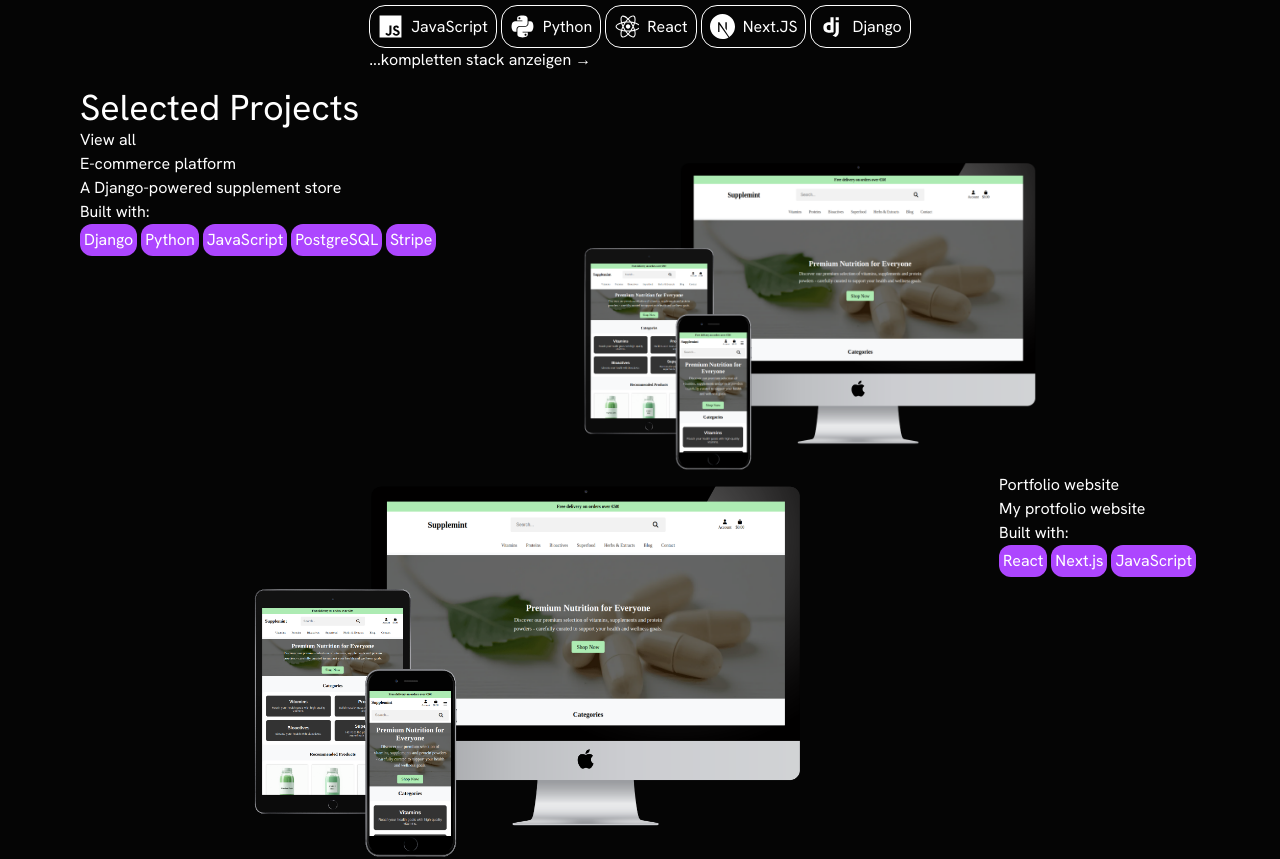
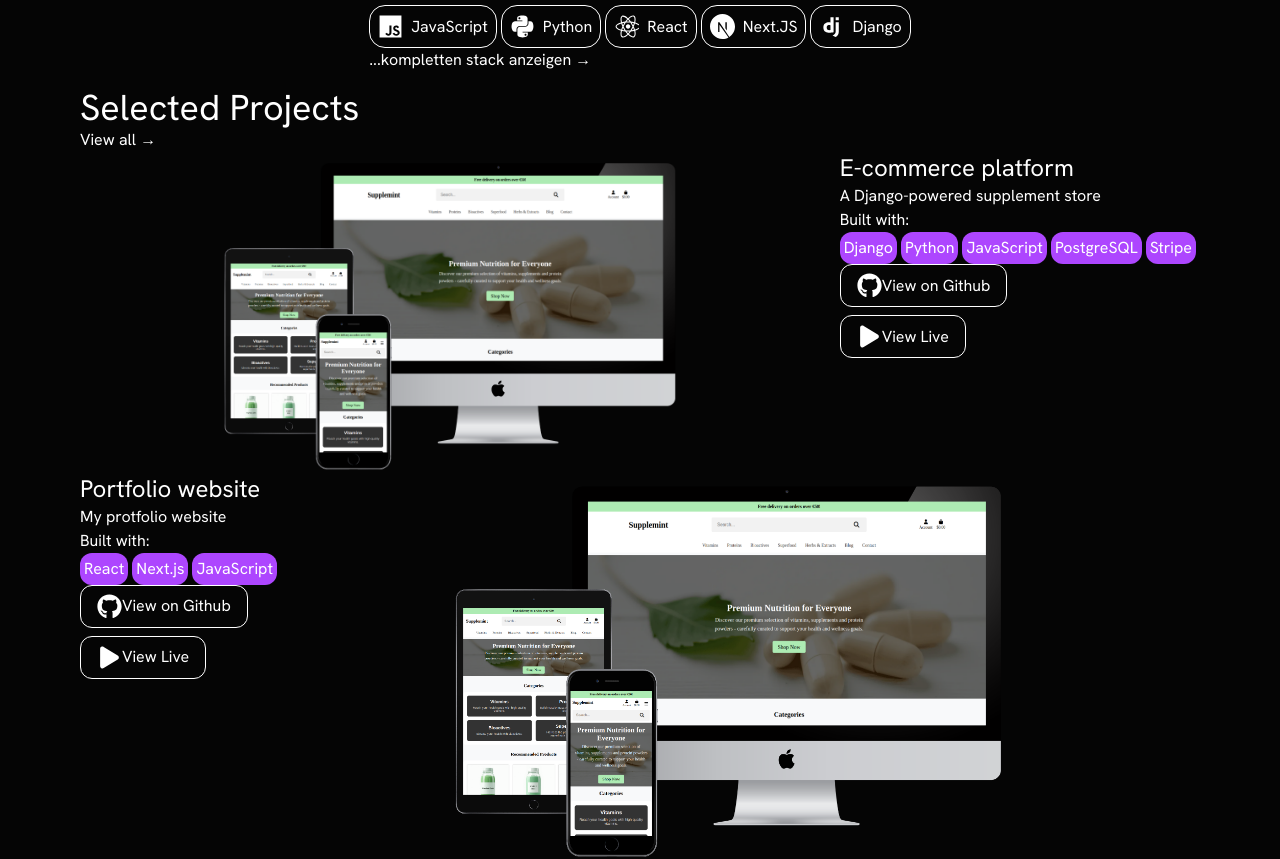
Before and after one commit to p-harting/portfolio, a Next.js app: page /blog in a window 1280 px wide. Shown: the part 660-1519 px from the top of the page. Built offline with nearby package versions, Linux system fonts and the light colour scheme.

Commit message:
Add github and live link to SelectedProjects component

```diff
--- /dev/null
+++ b/components/Icons/GithubIcon.tsx
@@ -0,0 +1,14 @@
+const GithubIcon = () => (
+  <svg
+    xmlns="http://www.w3.org/2000/svg"
+    width="25"
+    height="25"
+    viewBox="0 0 496 512"
+    fill="currentColor"
+    className="text-white"
+    >
+      <path d="M165.9 397.4c0 2-2.3 3.6-5.2 3.6-3.3 .3-5.6-1.3-5.6-3.6 0-2 2.3-3.6 5.2-3.6 3-.3 5.6 1.3 5.6 3.6zm-31.1-4.5c-.7 2 1.3 4.3 4.3 4.9 2.6 1 5.6 0 6.2-2s-1.3-4.3-4.3-5.2c-2.6-.7-5.5 .3-6.2 2.3zm44.2-1.7c-2.9 .7-4.9 2.6-4.6 4.9 .3 2 2.9 3.3 5.9 2.6 2.9-.7 4.9-2.6 4.6-4.6-.3-1.9-3-3.2-5.9-2.9zM244.8 8C106.1 8 0 113.3 0 252c0 110.9 69.8 205.8 169.5 239.2 12.8 2.3 17.3-5.6 17.3-12.1 0-6.2-.3-40.4-.3-61.4 0 0-70 15-84.7-29.8 0 0-11.4-29.1-27.8-36.6 0 0-22.9-15.7 1.6-15.4 0 0 24.9 2 38.6 25.8 21.9 38.6 58.6 27.5 72.9 20.9 2.3-16 8.8-27.1 16-33.7-55.9-6.2-112.3-14.3-112.3-110.5 0-27.5 7.6-41.3 23.6-58.9-2.6-6.5-11.1-33.3 2.6-67.9 20.9-6.5 69 27 69 27 20-5.6 41.5-8.5 62.8-8.5s42.8 2.9 62.8 8.5c0 0 48.1-33.6 69-27 13.7 34.7 5.2 61.4 2.6 67.9 16 17.7 25.8 31.5 25.8 58.9 0 96.5-58.9 104.2-114.8 110.5 9.2 7.9 17 22.9 17 46.4 0 33.7-.3 75.4-.3 83.6 0 6.5 4.6 14.4 17.3 12.1C428.2 457.8 496 362.9 496 252 496 113.3 383.5 8 244.8 8zM97.2 352.9c-1.3 1-1 3.3 .7 5.2 1.6 1.6 3.9 2.3 5.2 1 1.3-1 1-3.3-.7-5.2-1.6-1.6-3.9-2.3-5.2-1zm-10.8-8.1c-.7 1.3 .3 2.9 2.3 3.9 1.6 1 3.6 .7 4.3-.7 .7-1.3-.3-2.9-2.3-3.9-2-.6-3.6-.3-4.3 .7zm32.4 35.6c-1.6 1.3-1 4.3 1.3 6.2 2.3 2.3 5.2 2.6 6.5 1 1.3-1.3 .7-4.3-1.3-6.2-2.2-2.3-5.2-2.6-6.5-1zm-11.4-14.7c-1.6 1-1.6 3.6 0 5.9 1.6 2.3 4.3 3.3 5.6 2.3 1.6-1.3 1.6-3.9 0-6.2-1.4-2.3-4-3.3-5.6-2z"/>
+  </svg>
+);
+
+export default GithubIcon;
--- /dev/null
+++ b/components/Icons/PlayIcon.tsx
@@ -0,0 +1,14 @@
+const PlayIcon = () => (
+  <svg
+    xmlns="http://www.w3.org/2000/svg"
+    width="25"
+    height="25"
+    viewBox="0 0 384 512"
+    fill="currentColor"
+    className="text-white"
+    >
+      <path d="M73 39c-14.8-9.1-33.4-9.4-48.5-.9S0 62.6 0 80L0 432c0 17.4 9.4 33.4 24.5 41.9s33.7 8.1 48.5-.9L361 297c14.3-8.7 23-24.2 23-41s-8.7-32.2-23-41L73 39z"/>
+  </svg>
+);
+
+export default PlayIcon;
--- a/components/Icons/index.tsx
+++ b/components/Icons/index.tsx
@@ -3,3 +3,5 @@
 export { default as ReactIcon } from './ReactIcon';
 export { default as NextJsIcon } from './NextJsIcon';
 export { default as DjangoIcon } from './DjangoIcon';
+export { default as GithubIcon } from './GithubIcon';
+export { default as PlayIcon } from './PlayIcon';
--- a/components/SelectedProjects.tsx
+++ b/components/SelectedProjects.tsx
@@ -2,23 +2,43 @@
 import Image from "next/image"
 
 import { portfolio } from "@/data/portfolio"
+import { GithubIcon, PlayIcon } from "./Icons";
 
 export default function SelectedProjects() {
 
-    const selectedProjects =  portfolio.map(project => {
+    const iconComponents: Record<string, React.FC> = {
+        Github: GithubIcon,
+        Play: PlayIcon,
+    };
+
+    const selectedProjects = portfolio.map(project => {
         return (
             <div key={project.id} className={`flex ${project.allign === "right" ? "flex-row" : "flex-row-reverse"}`}>
                 <div>
                     <Image src={`/portfolio/${project.title_image}`} alt={project.title} width={1800} height={760}/>
                 </div>
                 <div>
-                    <h3>{project.title}</h3>
+                    <h3 className="text-2xl">{project.title}</h3>
                     <p>{project.short_description}</p>
                     <p>Built with:</p>
                     <div className="flex">
                         {project.stack.map(language => {
                             return <div className="bg-purple-500 rounded-xl p-1 mr-1" key={language}>{language}</div>
                         })}
+                    </div>
+                    <div className="flex flex-col items-start gap-2">
+                        {project.github_link != "" && (
+                            <div className="flex items-center border border-white rounded-xl px-4 py-2 hover:bg-white/10 transition-colors">
+                                <GithubIcon />
+                                <a href={project.github_link}>View on Github</a>
+                            </div>
+                            )}
+                        {project.live_link != "" && (
+                            <div className="flex items-center border border-white rounded-xl px-4 py-2 hover:bg-white/10 transition-colors">
+                                <PlayIcon />
+                                <a href={project.live_link}>View Live</a>
+                            </div>
+                            )}
                     </div>
                 </div>
             </div>
@@ -29,7 +49,7 @@
         <div className="text-white mb-8 max-w-6xl p-4">
             <div>
                 <h2 className="text-4xl">Selected Projects</h2>
-                <Link href="/portfolio">View all</Link>
+                <Link href="/portfolio">View all →</Link>
             </div>
             <div>
                 {selectedProjects}
--- a/data/portfolio.ts
+++ b/data/portfolio.ts
@@ -10,7 +10,7 @@
         live_link: "https://supplemint-ff2fe0e93175.herokuapp.com",
         selected: true,
         active: true,
-        allign: "left"
+        allign: "right"
     },
     {
         id: 2,
@@ -23,6 +23,6 @@
         live_link: "https://pascalharting.de",
         selected: true,
         active: true,
-        allign: "right"
+        allign: "left"
     },
 ]
```
